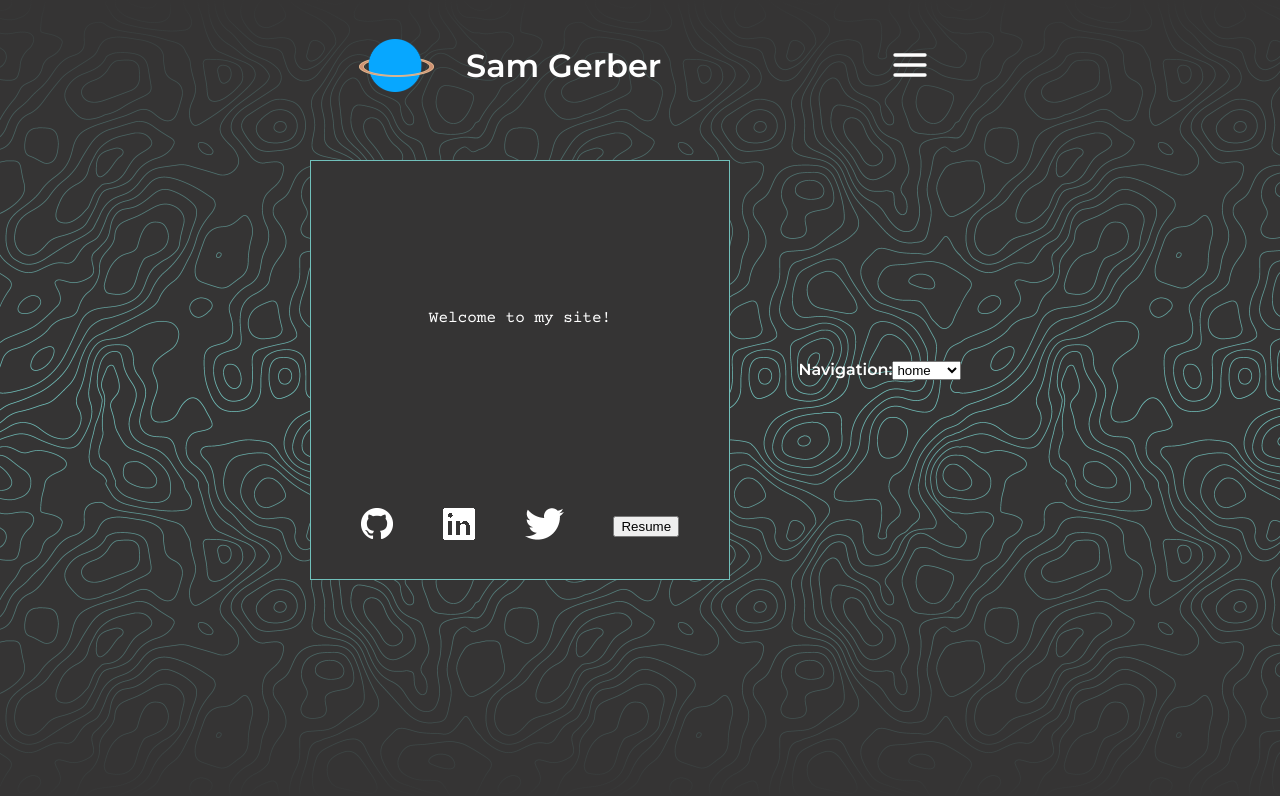
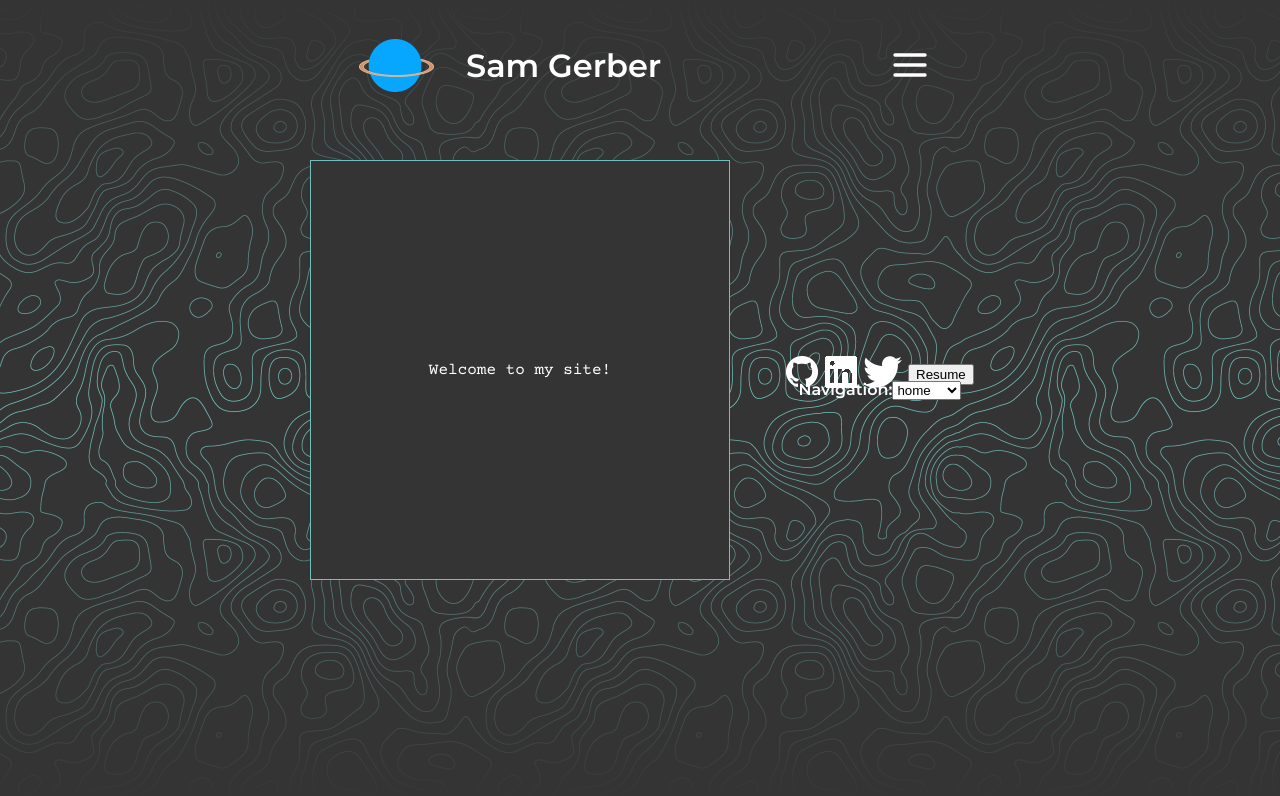
Before and after one commit to sgerpdx/pop-signpost, a Next.js app: page / in a window 1280 px wide. Shown: the top 796 px of the page. Built offline with nearby package versions, Linux system fonts and the light colour scheme; a web font is replaced by a local one.

Commit message:
social media linnks refactred out of intro into own component

```diff
--- a/components/intro.jsx
+++ b/components/intro.jsx
@@ -1,9 +1,6 @@
 import React from "react";
 import Image from "next/image";
 import styles from "../styles/Intro.module.css";
-import LogoTwitter from "../public/twitter-logo-white-32.png";
-import LogoLinkedin from "../public/linkedin-logo-white-32.png";
-import LogoGitHub from "../public/GitHub-Mark-Light-32px.png";
 
 export default function Intro() {
   return (
@@ -11,28 +8,6 @@ export default function Intro() {
       <section className={styles.introTextArea}>
         <p>Welcome to my site!</p>
       </section>
-      <section className={styles.socialMediaArea}>
-        <p>
-          <a href="https://github.com/sgerpdx" target="_blank" rel="noreferrer">
-            <Image src={LogoGitHub} alt="github logo" />
-          </a>
-        </p>
-        <p>
-          <a href="https://www.linkedin.com/in/sam-h-gerber/" target="_blank" rel="noreferrer">
-            <Image src={LogoLinkedin} alt="linkedin logo" />
-          </a>
-        </p>
-        <p>
-          <a href="https://twitter.com/henrylightcode" target="_blank" rel="noreferrer">
-            <Image src={LogoTwitter} alt="twitter logo" />
-          </a>
-        </p>
-        <p>
-          <a href="/gerber-sam_resume-current.pdf" target="_blank" rel="noreferrer">
-            <button>Resume</button>
-          </a>
-        </p>
-      </section>
     </>
   );
 }
--- /dev/null
+++ b/components/socialMedia.jsx
@@ -0,0 +1,47 @@
+import React from "react";
+import styles from "../styles/SocialMedia.module.css";
+import Image from "next/image";
+import LogoTwitter from "../public/twitter-logo-white-32.png";
+import LogoLinkedin from "../public/linkedin-logo-white-32.png";
+import LogoGitHub from "../public/GitHub-Mark-Light-32px.png";
+
+export default function SocialMedia() {
+  return (
+    <>
+      <section className={styles.socialMediaArea}>
+        <p>
+          <a href="https://github.com/sgerpdx" target="_blank" rel="noreferrer">
+            <Image src={LogoGitHub} alt="github logo" />
+          </a>
+        </p>
+        <p>
+          <a
+            href="https://www.linkedin.com/in/sam-h-gerber/"
+            target="_blank"
+            rel="noreferrer"
+          >
+            <Image src={LogoLinkedin} alt="linkedin logo" />
+          </a>
+        </p>
+        <p>
+          <a
+            href="https://twitter.com/henrylightcode"
+            target="_blank"
+            rel="noreferrer"
+          >
+            <Image src={LogoTwitter} alt="twitter logo" />
+          </a>
+        </p>
+        <p>
+          <a
+            href="/gerber-sam_resume-current.pdf"
+            target="_blank"
+            rel="noreferrer"
+          >
+            <button>Resume</button>
+          </a>
+        </p>
+      </section>
+    </>
+  );
+}
--- a/pages/index.jsx
+++ b/pages/index.jsx
@@ -10,6 +10,7 @@ import Projects from "../components/projects";
 import About from "../components/about";
 import Contact from "../components/contact";
 import Navigation from "../components/navigation";
+import SocialMedia from '../components/socialMedia';
 
 export default function Home() {
   const [loading, setLoading] = useState(true);
@@ -68,6 +69,7 @@ export default function Home() {
           </div>
         </section>
         <section className={styles.bottomRow}>
+          <SocialMedia />
           <Navigation onChange={handleNavChange} value={content} />
         </section>
       </section>
--- /dev/null
+++ b/styles/SocialMedia.module.css
@@ -0,0 +1,10 @@
+.socialMediaArea {
+    display: flex;
+    flex-direction: row;
+    flex-wrap: wrap;
+    justify-content: space-evenly;
+    align-items: center;
+    width: 100%;
+    height: 25%;
+    /* background-color: coral; */
+  }
```
